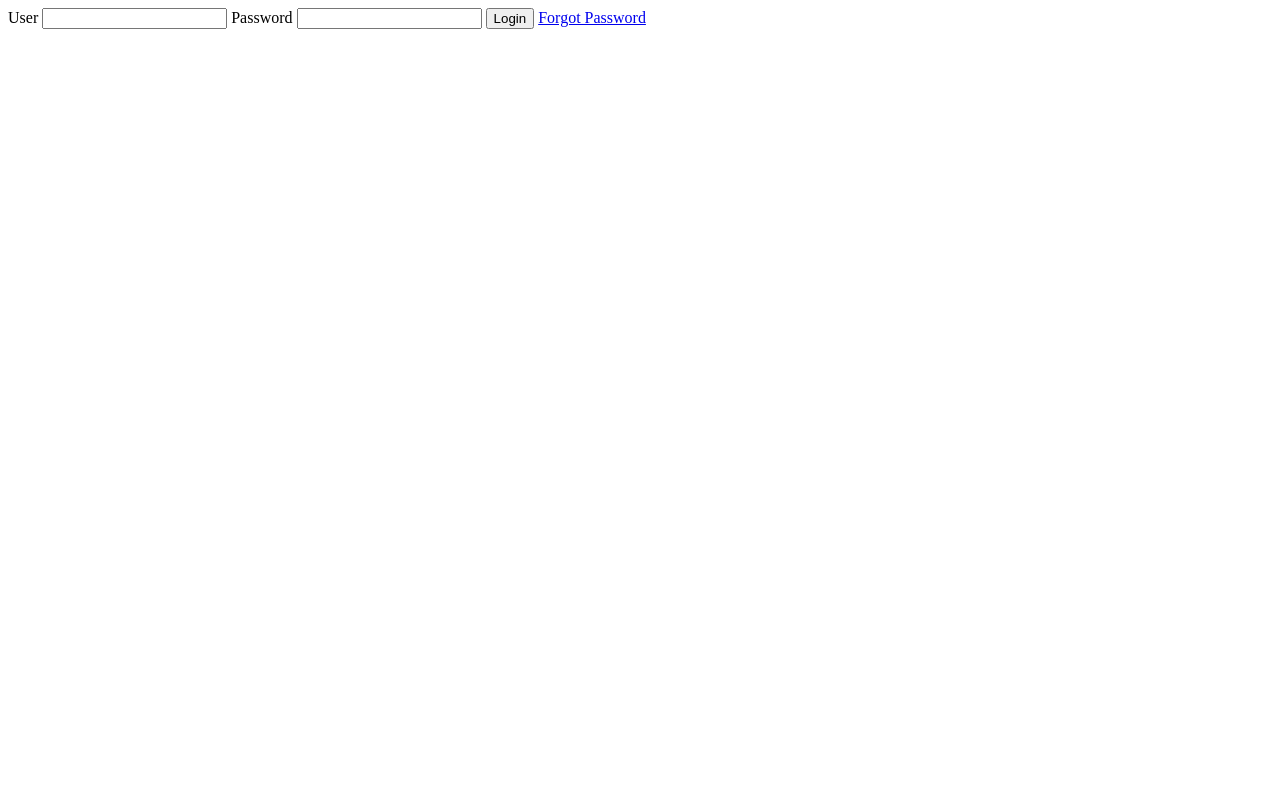
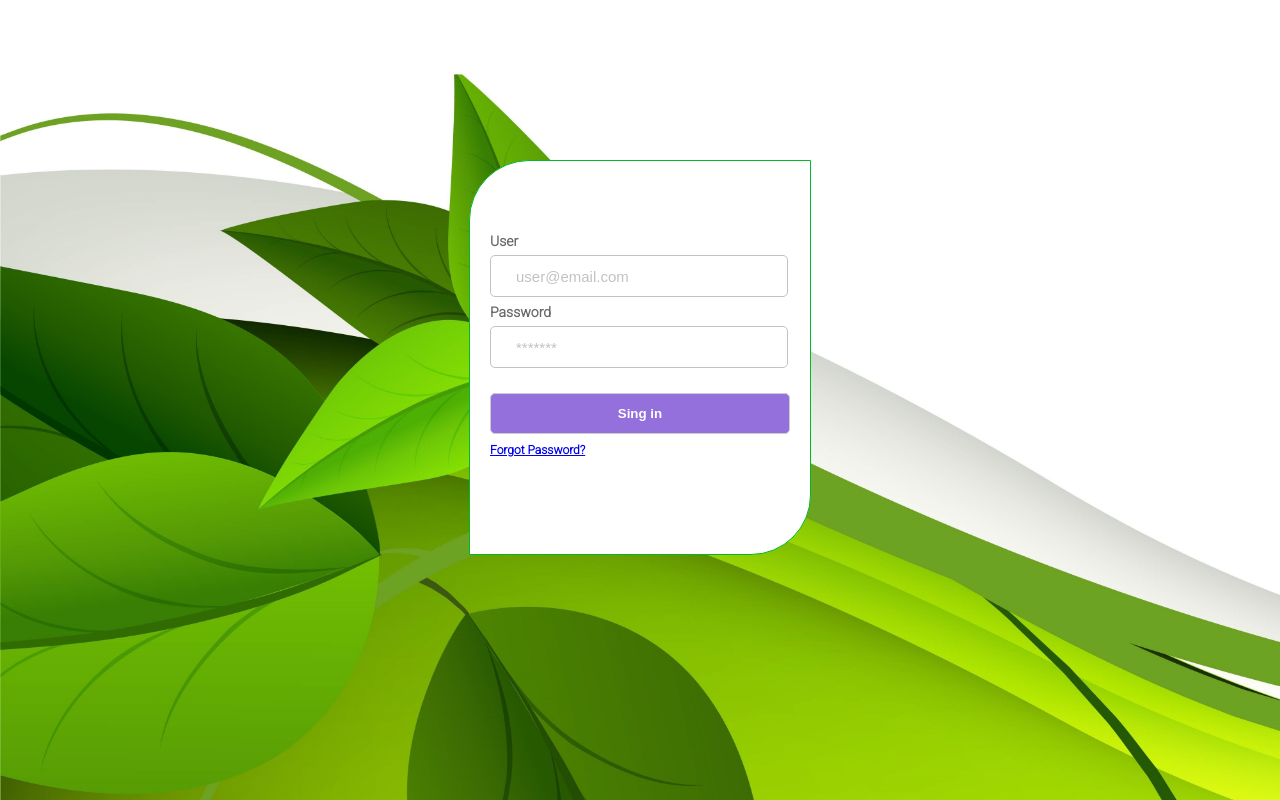
Before and after one commit to zcaiobs/module-authenticate, a plain HTML site: page index.html in a window 1280 px wide. Drawn offline with Linux system fonts and the light colour scheme.

Commit message:
Added style for sing in page

```diff
--- a/css/style.css
+++ b/css/style.css
@@ -0,0 +1,113 @@
+html, body {
+    margin: 0;
+    padding: 0;
+    box-sizing: border-box;
+    background: white;
+    font-family: 'Roboto', sans-serif;
+    background-image: url(/images/17918.jpg);
+    background-size: 1380px;
+    background-repeat: no-repeat;
+
+}
+
+header {
+    grid-area: h;
+}
+
+main {
+    grid-area: m;
+}
+
+footer {
+    grid-area: f;
+}
+
+main > div {
+    background: rgb(255, 255, 255);
+    height: 253px;
+    max-width: 300px;
+    margin: auto;
+}
+
+button {
+    width: 100%;
+    padding: 12px;
+    margin: 20px 0px 5px 0px;
+    border: 1px solid #ccc;
+    border-radius: 5px;
+    color: white;
+    background-color: mediumpurple;
+    outline: none;
+    font-weight: bold;
+}
+
+button:hover {
+    background-color: rgb(129, 99, 190);
+}
+
+button:active {
+    background-color: rgb(255, 255, 255);
+    color: mediumpurple;
+    font-weight: bold;
+}
+
+button:focus {
+    border-color: rgb(0, 112, 216);
+}
+
+
+.container-1 {
+    display: grid;
+    grid-template-columns: 1fr 1fr 1fr 1fr;
+    grid-template-rows: 20vh 60vh 20vh;
+    grid-template-areas: 'h h h h'
+                         'm m m m'
+                         'f f f f';
+}
+
+.container-2 {
+    display: block;
+    justify-content: center;
+    align-items: center;
+    padding: 70px 20px;
+    border: 1px solid rgb(0, 185, 40);
+    border-top-left-radius: 60px;
+    border-bottom-right-radius: 60px;
+}
+
+.container-2 div input {
+    width: 82%;
+    height: 40px;
+    padding: 0px;
+    border: 1px;
+    border-radius: 5px;
+    margin: 5px 0px 5px 0px;
+    border: 1px solid rgb(198, 191, 202);
+    padding: 0px 25px 0px 25px;
+    font-size: 15px;
+    color: rgb(104, 104, 104);
+}
+
+.container-2 div input:focus {
+    border-color: rgb(0, 112, 216);
+    outline: none;
+}
+
+::placeholder {
+    color: rgb(194, 194, 194);
+}
+
+label {
+    font-size: 14px;
+    font-weight: bold;
+    color: rgb(104, 104, 104);
+}
+
+a {
+    font-size: 12px;
+    font-weight: bold;
+}
+
+h4 {
+    color: rgb(235, 45, 45);
+}
--- a/index.html
+++ b/index.html
@@ -4,19 +4,36 @@
     <meta charset="utf-8">
     <meta http-equiv="X-UA-Compatible" content="IE=edge">
     <title></title>
-    <meta name="description" content="">
+    <meta name="description" content="Sing in page">
+    <meta name="author" content="zcaiobs">
     <meta name="viewport" content="width=device-width, initial-scale=1">
     <link rel="stylesheet" href="/css/style.css">
+    <link href="https://fonts.googleapis.com/css2?family=Roboto:wght@300&display=swap" rel="stylesheet">
 </head>
 
 <body>
-    <label for="user">User</label>
-    <input type="email" id="user">
-    <label for="pwd">Password</label>
-    <input type="password" id="pwd">
-    <button id="btn">Login</button>
-    <a href="/forgotpwd.html">Forgot Password</a>
-    <h1 id="imprime"></h1>
+    <div class="container-1">
+        <header>
+        </header>
+        <main>
+            <div class="container-2">
+            <div class="border">
+                <div>
+                    <label for="user">User</label>
+                    <input type="email" id="user" placeholder="user@email.com">
+                </div>
+                <div>
+                    <label for="pwd">Password</label>
+                    <input type="password" id="pwd" placeholder="*******">
+                </div>
+                <button id="btn">Sing in</button>
+                <a href="/forgotpwd.html">Forgot Password?</a>
+                <h4 id="imprime"></h4>
+            </div>
+            </div>
+        </main>
+        <footer></footer>
+    </div>
     <script src="js/login.js" async defer></script>
 </body>
 
--- a/js/login.js
+++ b/js/login.js
@@ -31,6 +31,6 @@ btnLogin.addEventListener('click', () => {
 
             window.location.href = auth.router;
         }
-        else document.getElementById('imprime').innerHTML = 'Acesso inválido';
+        else document.getElementById('imprime').innerHTML = 'Invalid access';
     });
 });
```
Also changed, not shown: register.html (added, +18 -0 lines), images/17918.jpg (added).
